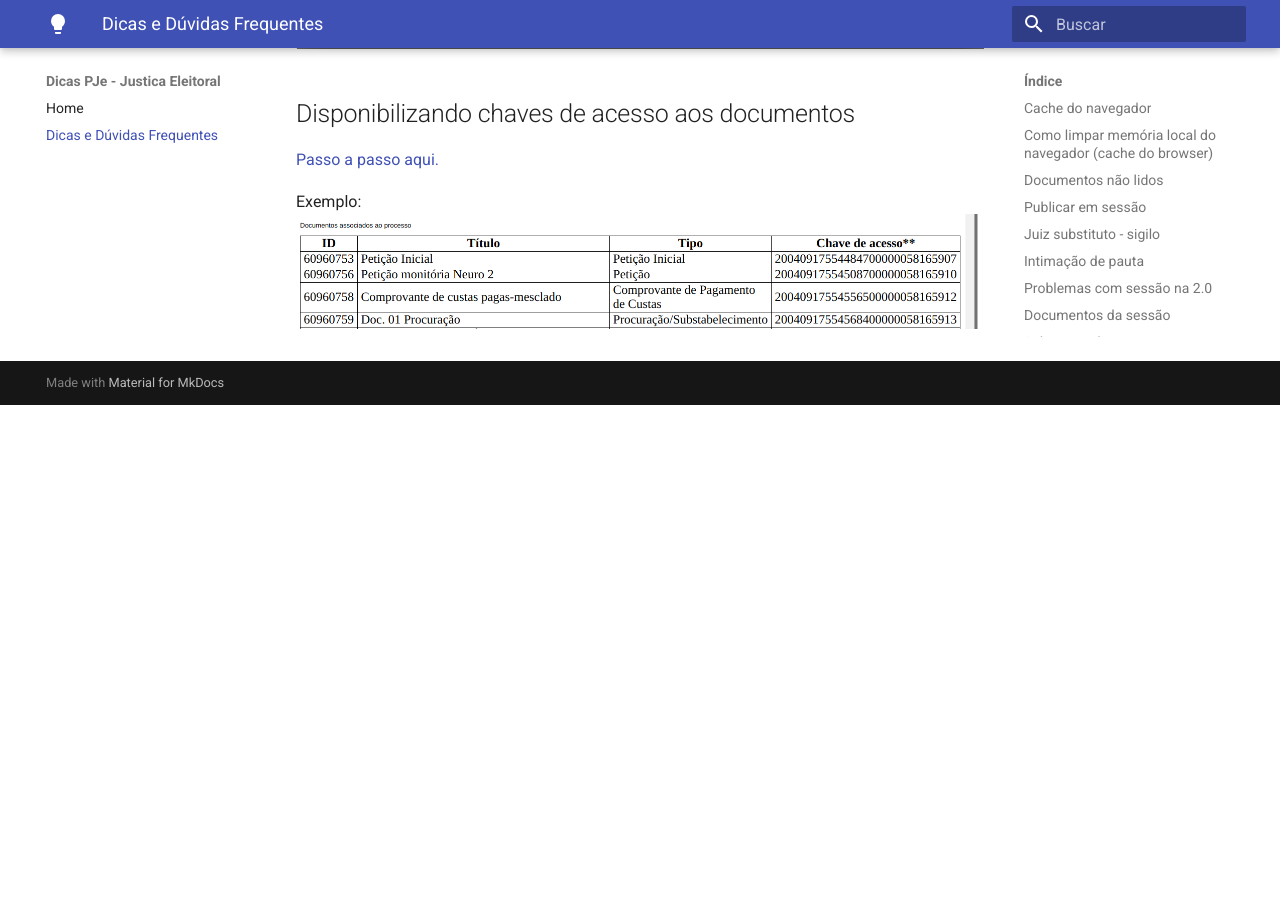
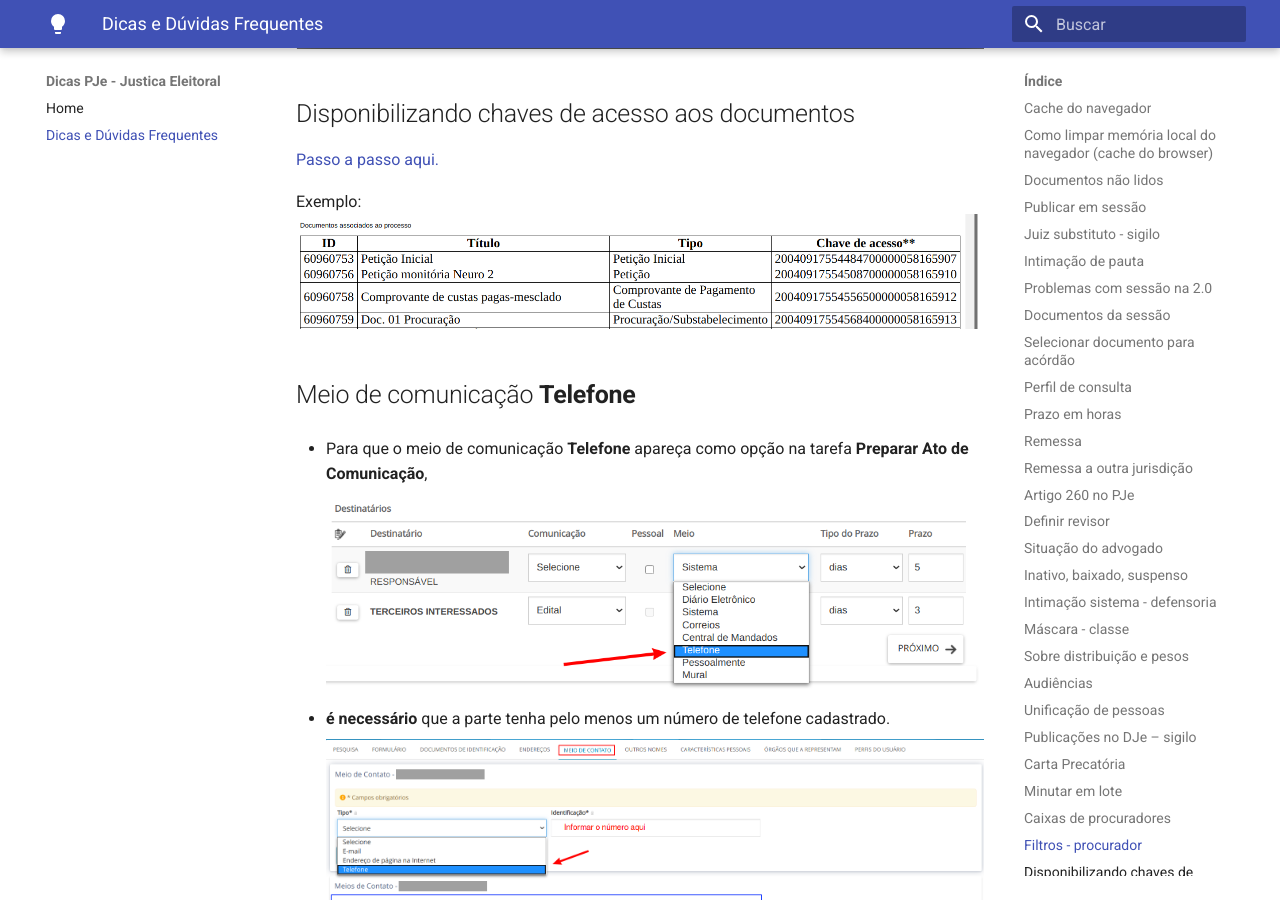
Before and after one commit to PJeJE/dicas_versao_1, an MkDocs documentation site: the page built from docs/dicas.md, in a window 1280 px wide and 900 px high, scrolled down 40051 px. Built offline with MkDocs 1.6.1 and Material for MkDocs 9.7.7, drawn with Linux system fonts in a browser that asks for light colours; nearby versions of some CDN libraries; before the commit the page ends 40456 px from its top, so only the background shows below that.

Commit message:
meio de comunicação Telefone

```diff
--- a/docs/dicas.md
+++ b/docs/dicas.md
@@ -808,3 +808,15 @@ Opções na tela de filtros
 
 Exemplo:
 ![Chaves de acesso](img/tabela_hash.png)
+
+
+
+## Meio de comunicação **Telefone**
+
+* Para que o meio de comunicação **Telefone** apareça como opção na tarefa **Preparar Ato de Comunicação**,
+
+    ![Meio de comunicação Telefone](img/meio_telefone.png)
+
+* **é necessário** que a parte tenha pelo menos um número de telefone cadastrado.
+
+    ![Cadastro de telefone da pessoa](img/cadastro_telefone.png)
```
Also changed, not shown: docs/img/cadastro_telefone.png (added), docs/img/meio_telefone.png (added).
